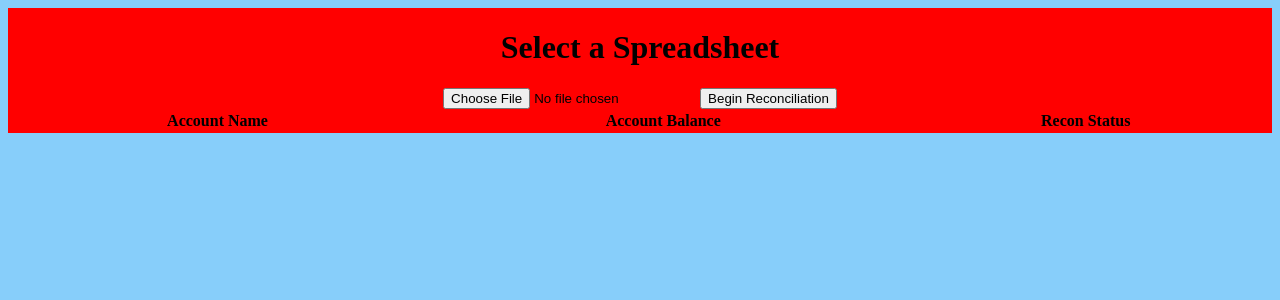
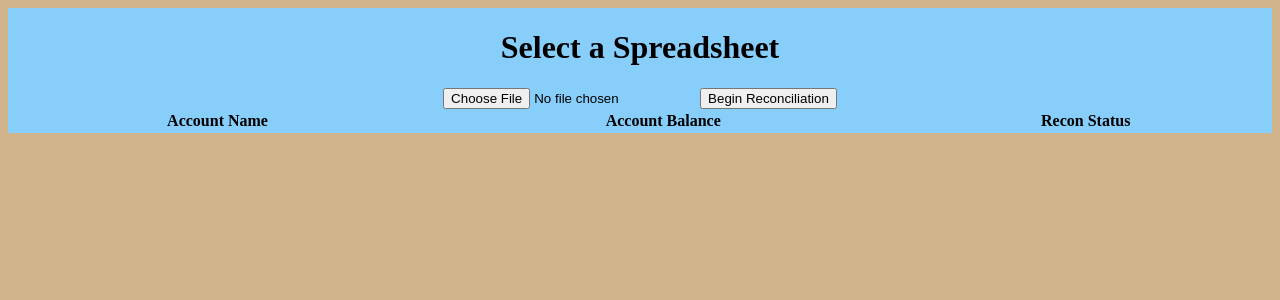
Before and after one commit to DonaldCapodilupo/Quickbooks-Account-Reconciliation, a Flask app: page /ReconWindow in a window 1280 px wide. Shown: the top 300 px of the page. Run offline with Flask 2, Linux system fonts and the light colour scheme; lists and menus that the app fills with data are empty.

Commit message:
Color changes

```diff
--- a/static/ReconWindow.css
+++ b/static/ReconWindow.css
@@ -1,10 +1,10 @@
 body{
-    background-color: lightskyblue;
+    background-color: tan;
 
 }
 
 .Main_Wrapper{
-    background-color: red;
+    background-color: lightskyblue;
     display:grid;
     grid-template-rows: auto auto auto;
     text-align: center;
```
